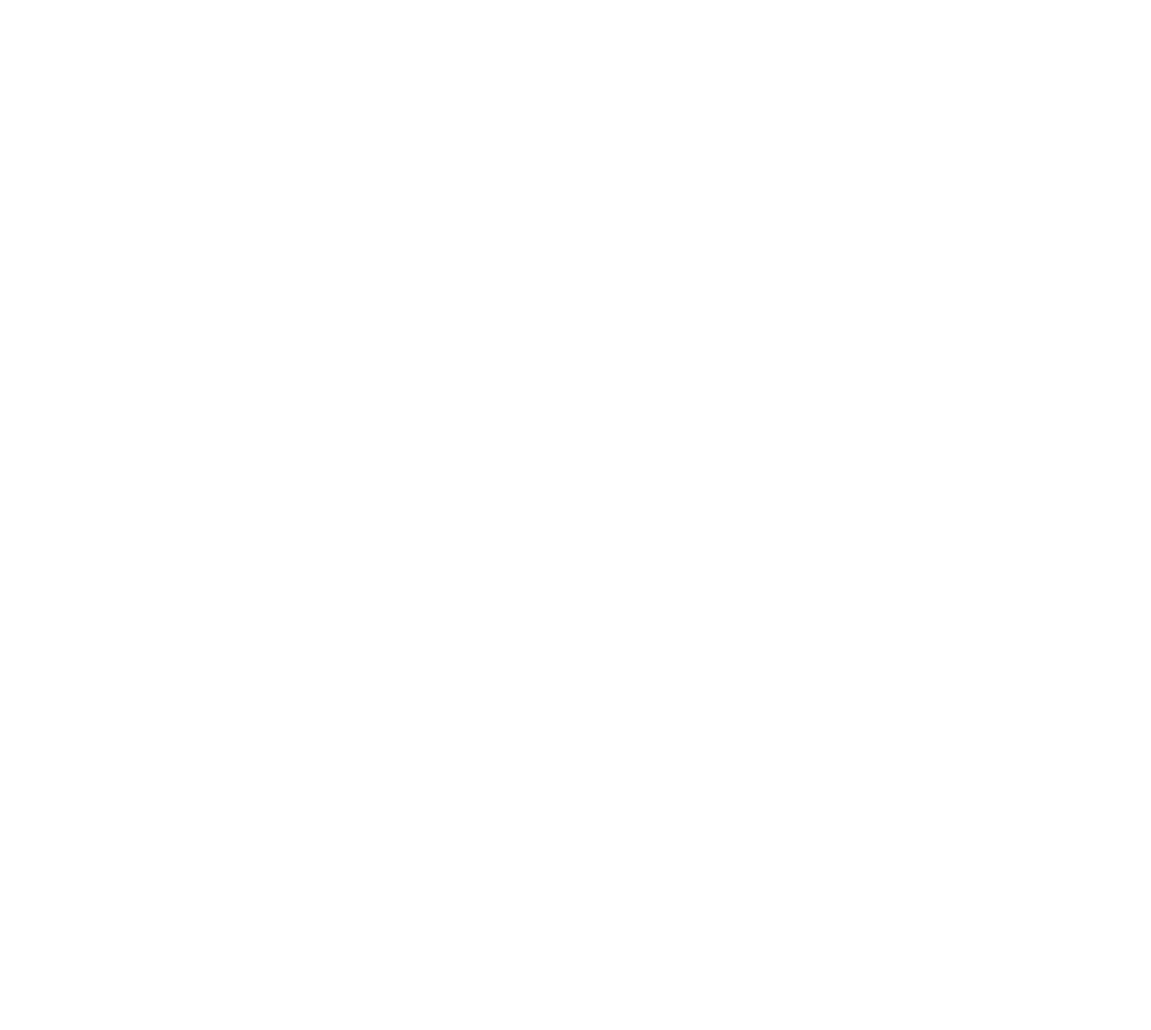
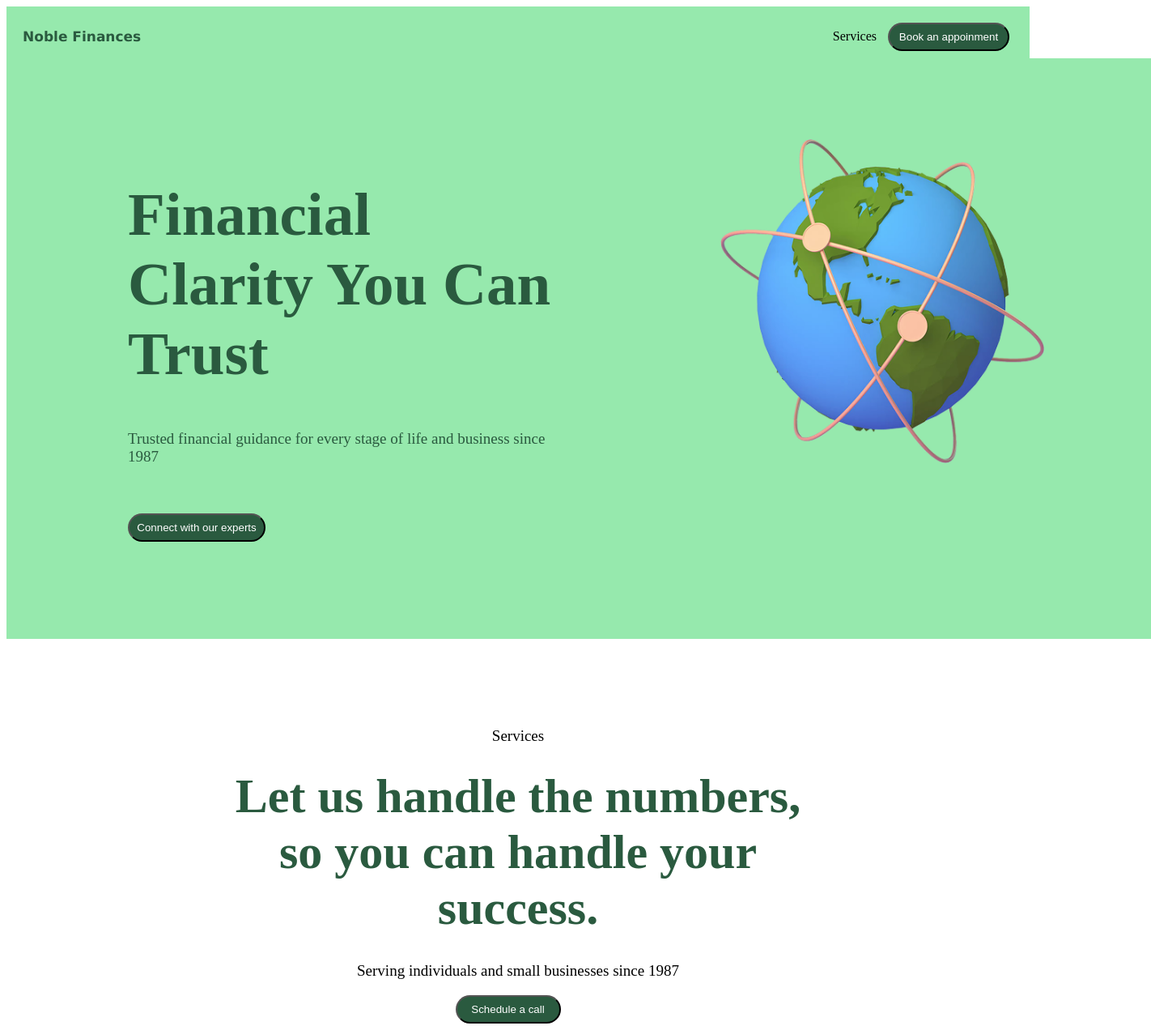
Before and after one commit to 999belial/Noble-Finances-Figma-, a plain HTML site: page index.html in a window 1280 px wide. Shown: the whole page at 81% size, 1422 px wide, since content can reach past the window. Before the commit the page ends 800 px from the top, so only its background shows below. Drawn offline with Linux system fonts and the light colour scheme.

Commit message:
initial commit

```diff
--- /dev/null
+++ b/assets/css/style.css
@@ -0,0 +1,100 @@
+.tabloid {
+  background-color: rgba(89, 220, 126, 0.63);
+  color: rgb(42, 90, 63);
+  display: flex;
+  padding-top: 10px;
+  justify-content: space-between;
+  align-items: center;
+}
+.logo {
+  padding-left: 20px;
+  font-family: "Lucida Sans", "Lucida Sans Regular", "Lucida Grande",
+    "Lucida Sans Unicode", Geneva, Verdana, sans-serif;
+  font-size: 17px;
+}
+.book {
+  width: 150px;
+  height: 35px;
+  border-radius: 20px;
+  background-color: rgb(42, 90, 63);
+  transition: background-color 0.5s;
+  color: white;
+  margin-right: 25px;
+}
+.book:hover {
+  background-color: rgb(255, 255, 255);
+  cursor: pointer;
+  color: rgb(0, 0, 0);
+  border: 1px;
+}
+.serv {
+  margin-left: 160px;
+  text-decoration: none;
+  color: black;
+  padding-right: 10px;
+}
+.grid-parents {
+  display: grid;
+  grid-template-columns: repeat(2, 1fr);
+  gap: 200px;
+  padding-top: 100px;
+  padding-left: 150px;
+  padding-bottom: 120px;
+  background-color: rgba(89, 220, 126, 0.63);
+  width: 100%;
+  color: rgb(42, 90, 63);
+  font-size: 19px;
+}
+.hfin {
+  font-size: 75px;
+}
+.globus {
+  width: 400px;
+  height: 400px;
+}
+.connect {
+  width: 170px;
+  height: 35px;
+  border-radius: 20px;
+  background-color: rgb(42, 90, 63);
+  transition: background-color 0.5s;
+  color: white;
+  margin-top: 40px;
+}
+.connect:hover {
+  background-color: rgb(255, 255, 255);
+  cursor: pointer;
+  color: rgb(0, 0, 0);
+  border: 1px;
+}
+.services {
+  display: flex;
+  flex-direction: column;
+  align-items: center;
+  padding-top: 90px;
+  font-size: 19px;
+}
+.schedule {
+  width: 130px;
+  height: 35px;
+  border-radius: 20px;
+  background-color: rgb(42, 90, 63);
+  transition: background-color 0.5s;
+  color: white;
+  margin-right: 25px;
+}
+.schedule:hover {
+  background-color: rgba(89, 220, 126, 0.63);
+  cursor: pointer;
+  color: rgb(0, 0, 0);
+  border: 1px;
+}
+
+.letone {
+  margin-top: 10px;
+  font-size: 60px;
+  max-height: 180px;
+  max-width: 750px;
+  text-align: center;
+  color: rgb(42, 90, 63);
+}
--- a/index.html
+++ b/index.html
@@ -1,11 +1,37 @@
 <!DOCTYPE html>
 <html lang="en">
-<head>
-    <meta charset="UTF-8">
-    <meta name="viewport" content="width=device-width, initial-scale=1.0">
-    <title>lox</title>
-</head>
-<body>
-
-</body>
+  <head>
+    <meta charset="UTF-8" />
+    <meta name="viewport" content="width=device-width, initial-scale=1.0" />
+    <title>Noble Finances</title>
+    <link rel="stylesheet" href="./assets/css/style.css" />
+  </head>
+  <body>
+    <div class="tabloid">
+      <h3 class="logo">Noble Finances</h3>
+      <div class="but">
+        <a class="serv" href="">Services</a>
+        <button class="book">Book an appoinment</button>
+      </div>
+    </div>
+    <div class="grid-parents">
+      <div class="zagi">
+        <h1 class="hfin">Financial Clarity You Can Trust</h1>
+        <p>
+          Trusted financial guidance for every stage of life and business since
+          1987
+        </p>
+        <button class="connect">Connect with our experts</button>
+      </div>
+      <img class="globus" src="./assets/AboutPic.png" alt="" />
+    </div>
+    <div class="services">
+      <p>Services</p>
+      <h1 class="letone">
+        Let us handle the numbers, so you can handle your success.
+      </h1>
+      <p>Serving individuals and small businesses since 1987</p>
+      <button class="schedule">Schedule a call</button>
+    </div>
+  </body>
 </html>
```
Also changed, not shown: assets/AboutPic.png (added), 1 other file.
